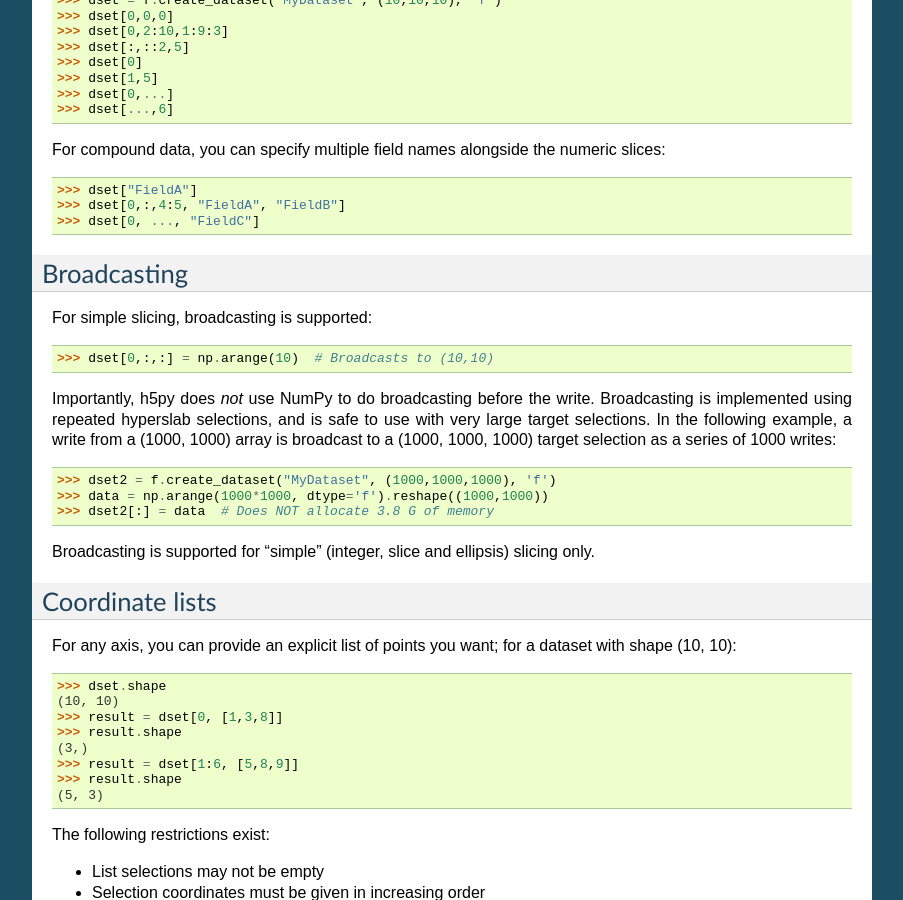
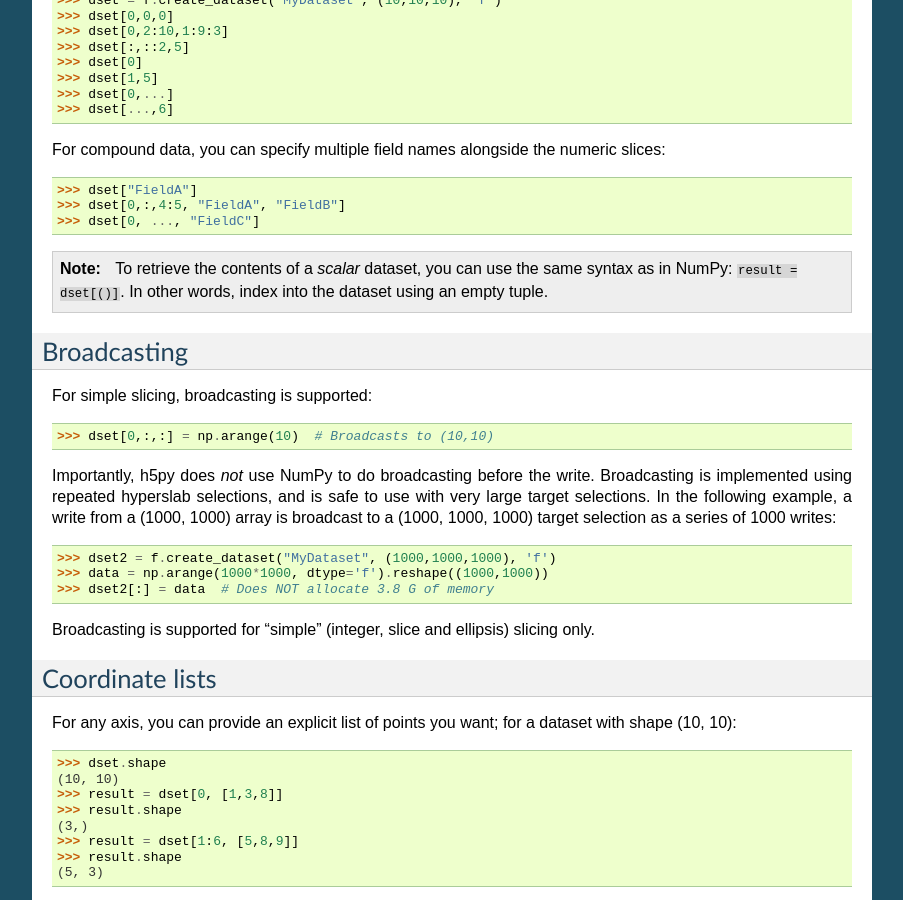
Before and after one commit to google-code-export/h5py, a Sphinx documentation site: the page built from docs/source/high/dataset.rst, in a window 1280 px wide and 900 px high, scrolled down 1522 px. Shown: the whole window, without its empty margins (198-1101 px from the left). Built offline with Sphinx 7.4.7, drawn with Linux system fonts in a browser that asks for light colours.

Commit message:
update dataset with scalar example

```diff
--- a/docs/source/high/dataset.rst
+++ b/docs/source/high/dataset.rst
@@ -106,6 +106,12 @@ numeric slices:
     >>> dset[0,:,4:5, "FieldA", "FieldB"]
     >>> dset[0, ..., "FieldC"]
 
+.. note::
+
+    To retrieve the contents of a `scalar` dataset, you can use the same
+    syntax as in NumPy:  ``result = dset[()]``.  In other words, index into
+    the dataset using an empty tuple.
+
 Broadcasting
 ------------
 
```
